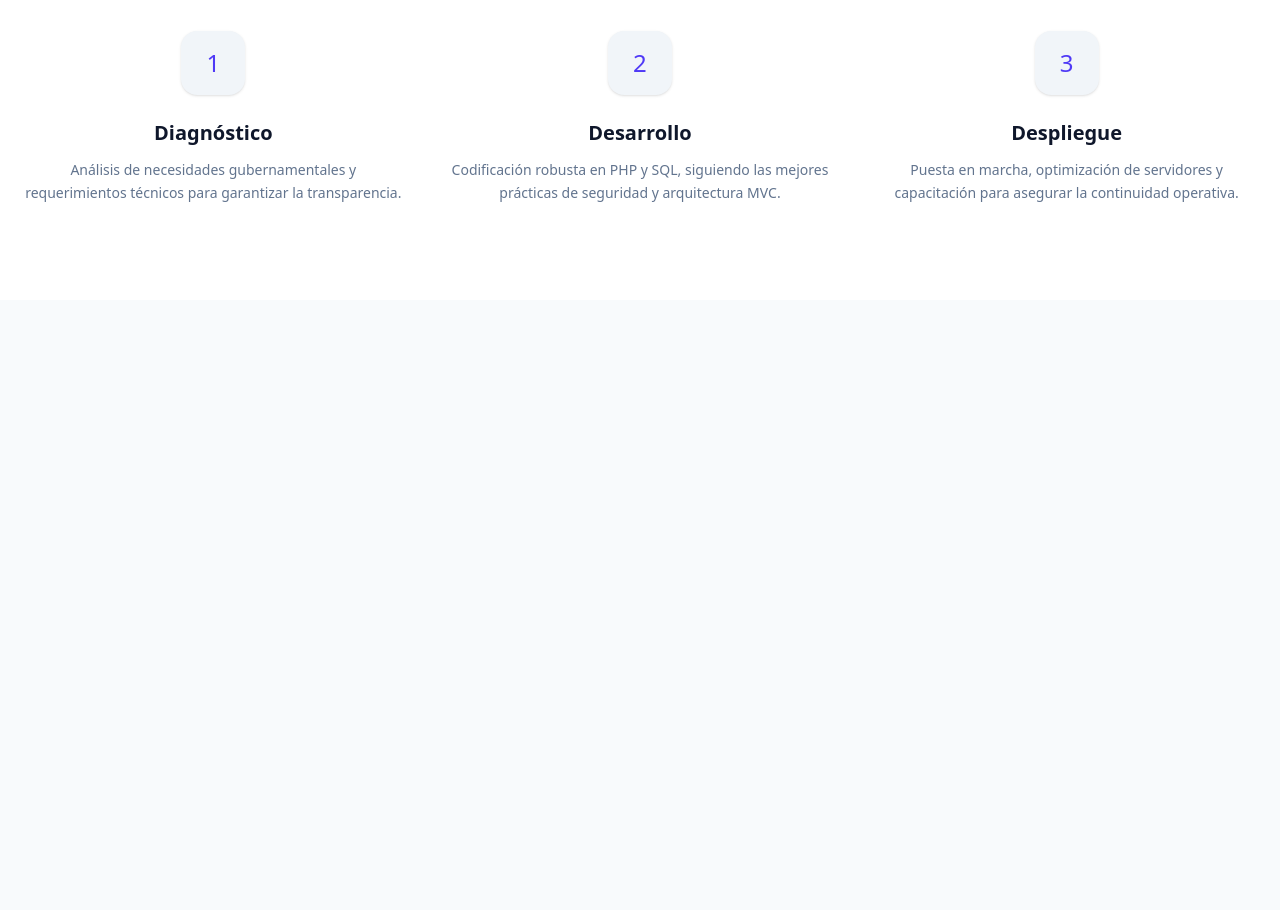
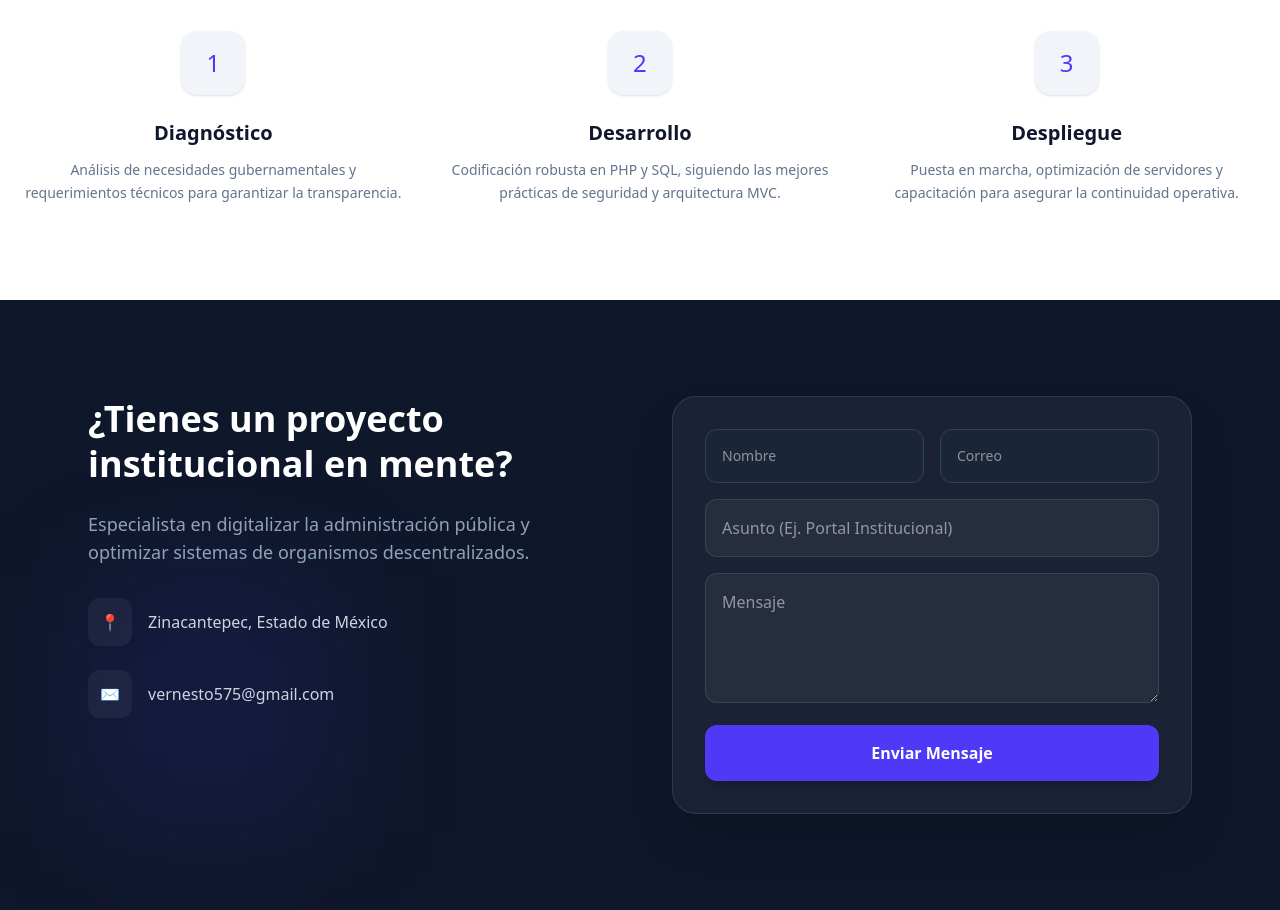
Before and after one commit to ernestovaldes575/Landing-Page, a website: page index.html in a window 1280 px wide. Shown: the part 2746-3656 px from the top of the page. Before the commit the page ends 3046 px from the top, so only its background shows below. Drawn offline with Linux system fonts and the light colour scheme.

Commit message:
Contacto

```diff
--- a/index.html
+++ b/index.html
@@ -235,5 +235,44 @@
             </div>
         </div>
     </section>
+
+    <section class="py-24 bg-slate-900 text-white overflow-hidden relative">
+        <div class="absolute bottom-0 left-0 w-64 h-64 bg-indigo-600/10 blur-3xl ml-20 mb-20"></div>
+
+        <div class="max-w-6xl mx-auto px-6 grid grid-cols-1 md:grid-cols-2 gap-16 relative z-10">
+
+            <div>
+                <h2 class="text-4xl font-black mb-6 text-white leading-tight">¿Tienes un proyecto institucional en mente?</h2>
+                <p class="text-slate-400 text-lg mb-8">
+                    Especialista en digitalizar la administración pública y optimizar sistemas de organismos descentralizados.
+                </p>
+
+                <div class="space-y-6">
+                    <div class="flex items-center gap-4 group">
+                        <div class="p-3 bg-white/5 rounded-xl text-indigo-400 group-hover:bg-indigo-600 group-hover:text-white transition-all">📍</div>
+                        <span class="text-slate-300">Zinacantepec, Estado de México</span>
+                    </div>
+                    <div class="flex items-center gap-4 group">
+                        <div class="p-3 bg-white/5 rounded-xl text-indigo-400 group-hover:bg-indigo-600 group-hover:text-white transition-all">✉️</div>
+                        <span class="text-slate-300">vernesto575@gmail.com</span>
+                    </div>
+                </div>
+            </div>
+
+            <form action="#" class="bg-white/5 p-8 rounded-3xl border border-white/10 space-y-4 shadow-2xl">
+                <div class="grid grid-cols-1 md:grid-cols-2 gap-4">
+                    <input type="text" placeholder="Nombre" class="w-full bg-slate-800/50 border border-slate-700 rounded-xl foucs:outline-none focus:border-indigo-500 transition text-sm p-4">
+                    <input type="email" placeholder="Correo" class="w-full bg-slate-800/50 border border-slate-700 rounded-xl foucs:outline-none focus:border-indigo-500 transition text-sm p-4" >
+                </div>
+                <input type="text" placeholder="Asunto (Ej. Portal Institucional)" class="w-full bg-white/5 border border-white/10 p-4 rounded-xl focus:outline-none focus:border-indigo-500 transition">
+                <textarea placeholder="Mensaje" rows="4" class="w-full bg-white/5 border border-white/10 p-4 rounded-xl foucs:outline-none focus:border-indigo-500 transition"></textarea>
+                <button class="w-full bg-indigo-600 hover:bg-indigo-500 py-4 rounded-xl font-bold shadow-lg shadow-indigo-500/20 transition-all active:scale-95">
+                    Enviar Mensaje
+                </button>
+            </form>
+        </div>
+    </section>
+
+
 </body>
 </html>
```
Also changed, not shown: dist/output.css.
